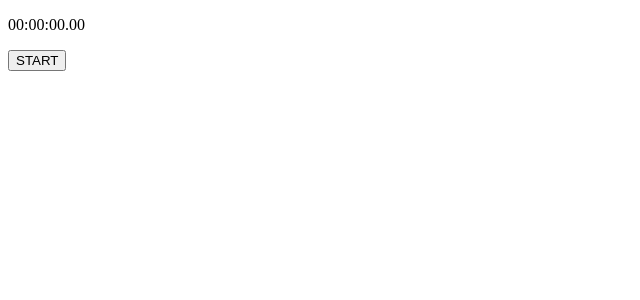
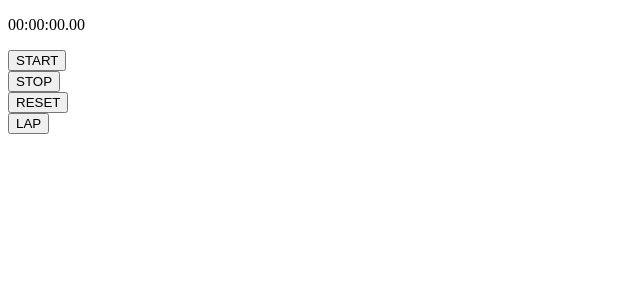
Before and after one commit to Shopify/eng-intern-assessment-react, a React app: page / in a window 1280 px wide. Shown: the top 300 px of the page, without its empty margins (0-640 px from the left). Built offline with nearby package versions, Linux system fonts and the light colour scheme.

Commit message:
Fixes #5

```diff
--- a/src/StopWatch.tsx
+++ b/src/StopWatch.tsx
@@ -20,9 +20,26 @@ function formatTime(time:number) {
 export default function StopWatch() {
     const [time, setTime] = useState(0);
     const [active, setActive] = useState(false);
+    const [laps, setLaps] = useState([]);
 
     const startClicked = () => {
         setActive(true);
+    }
+
+    const stopClicked = () => {
+        setActive(false);
+    }
+
+    const resetClicked = () => {
+        setActive(false);
+        setTime(0);
+        setLaps([]);
+    }
+
+    const lapClicked = () => {
+        if (active) {
+            setLaps(laps => [...laps, time])
+        }
     }
 
     useEffect(() => {
@@ -36,7 +53,13 @@ export default function StopWatch() {
     return(
         <div>
             <p>{formatTime(time)}</p>
-            <StopWatchButton startClicked={startClicked} buttonValue="start" />
+            <StopWatchButton buttonAction={startClicked} buttonName="start" />
+            <StopWatchButton buttonAction={stopClicked} buttonName="stop" />
+            <StopWatchButton buttonAction={resetClicked} buttonName="reset" />
+            <StopWatchButton buttonAction={lapClicked} buttonName="lap" />
+            <ol>
+                {laps.map((lap, index) => <li key={index}>Lap #{index + 1}: {formatTime(lap)}</li>)}
+            </ol>
         </div>
     )
 }
--- a/src/StopWatchButton.tsx
+++ b/src/StopWatchButton.tsx
@@ -1,9 +1,9 @@
 import React from 'react'
 
-export default function StopWatchButton({startClicked, buttonValue}:any) {
+export default function StopWatchButton({buttonAction, buttonName}:any) {
     return(
         <div>
-            <button onClick={() => startClicked()}>{buttonValue.toUpperCase()}</button>
+            <button onClick={() => buttonAction()}>{buttonName.toUpperCase()}</button>
         </div>
     )
 }
```
